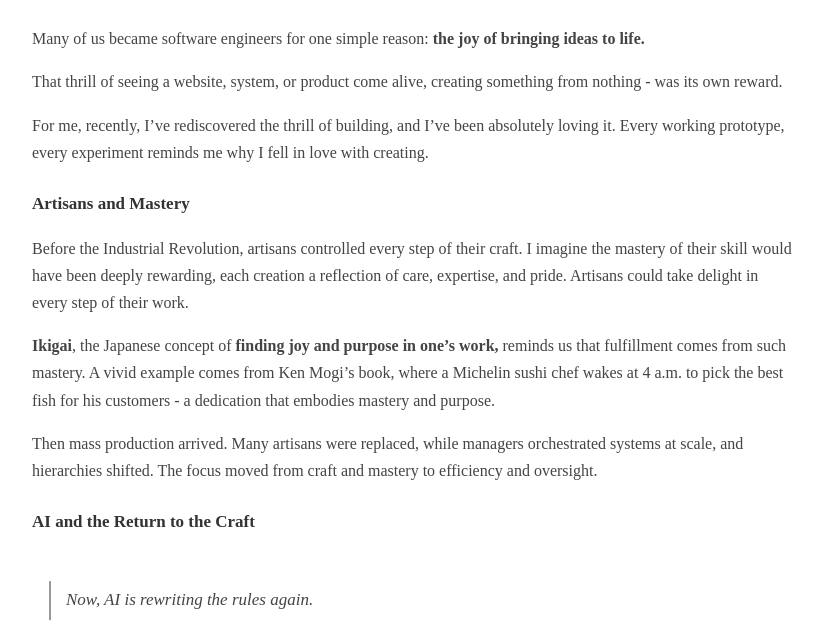
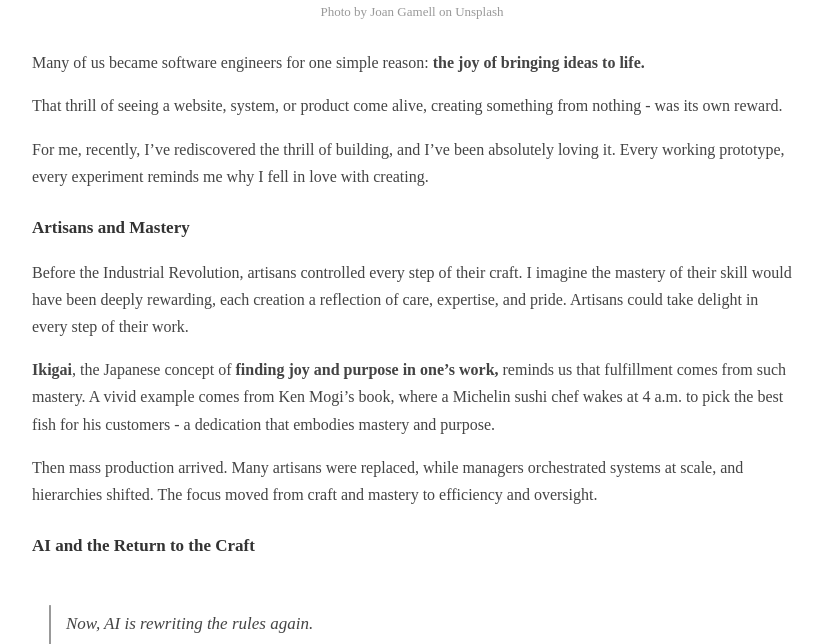
Before and after one commit to prabhamarkandan/prabhamarkandan.github.io, a Jekyll site: the page built from _posts/2025-08-13-building-matters-championing-the-freedom-to-create-without-judgement.md, in a window 1280 px wide and 900 px high, scrolled down 353 px, cut to the strip 256-900 px from the top of the window. Shown: the whole strip, without its empty margins (228-1050 px from the left). Built offline with Jekyll 4.4.1, drawn with Linux system fonts in a browser that asks for light colours.

Commit message:
Content: replace building-matters hero image, add caption

```diff
--- a/_posts/2025-08-13-building-matters-championing-the-freedom-to-create-without-judgement.md
+++ b/_posts/2025-08-13-building-matters-championing-the-freedom-to-create-without-judgement.md
@@ -4,6 +4,7 @@
 date: 2025-08-13
 categories: [reflection, engineering]
 image: /images/building-matters.jpg
+image_caption: "Photo by Joan Gamell on Unsplash"
 ---
 
 Many of us became software engineers for one simple reason: **the joy of bringing ideas to life.**
```
Also changed, not shown: 1 other file.
